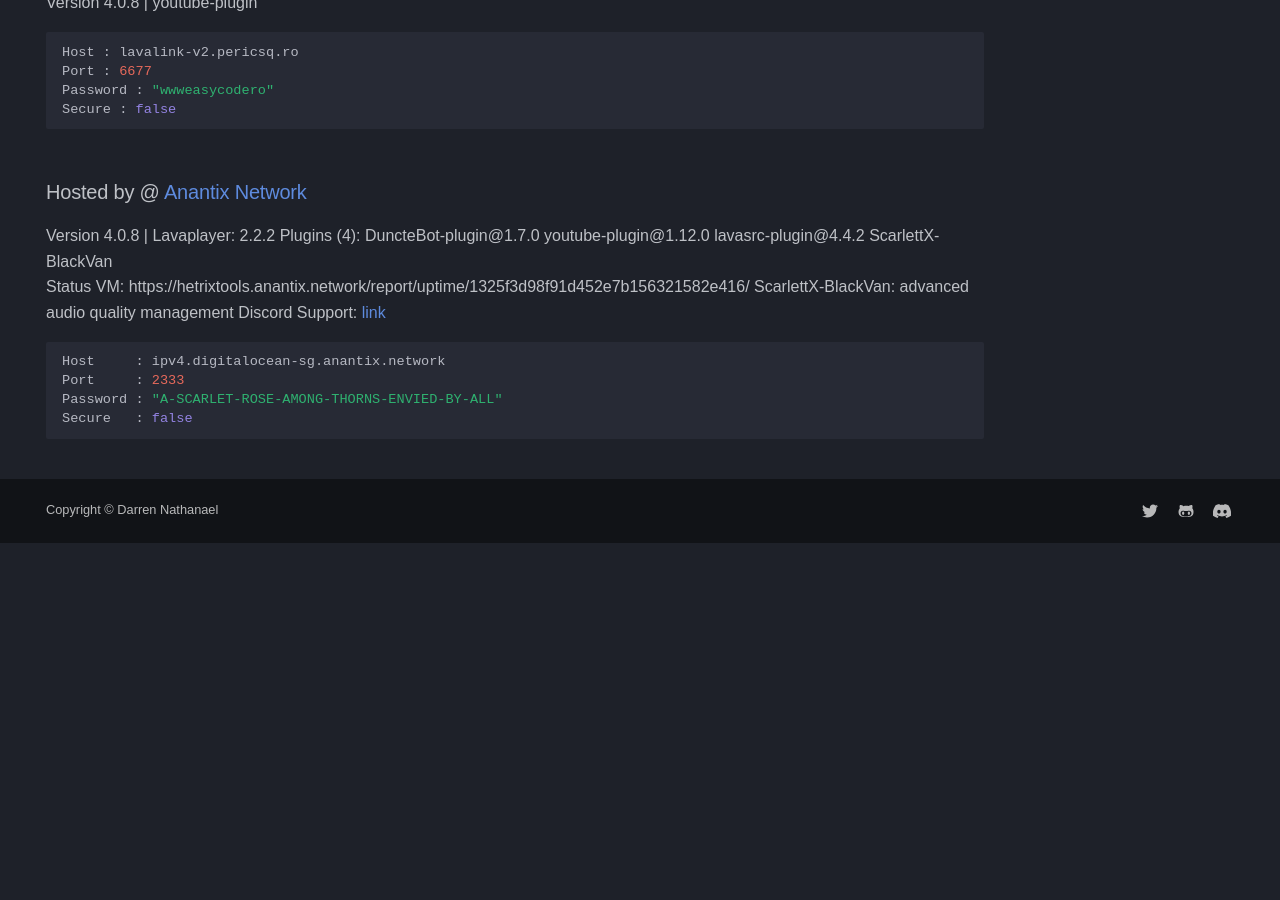
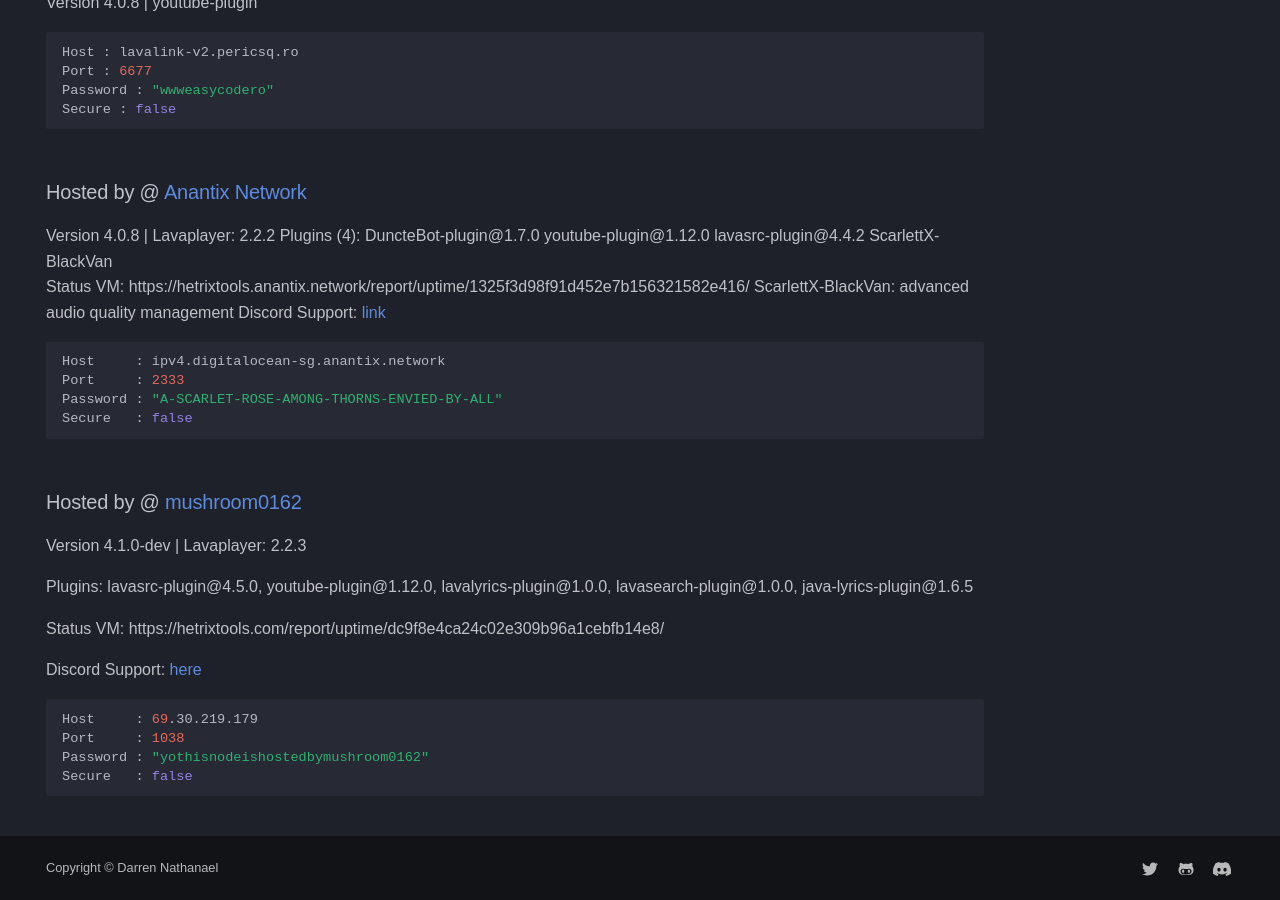
Before and after one commit to DarrenOfficial/lavalink-list, an MkDocs documentation site: the page built from docs/NoSSL/lavalink-without-ssl.md, in a window 1280 px wide and 900 px high, scrolled down 3660 px. Built offline with MkDocs 1.6.1 and Material for MkDocs 9.7.7, drawn with Linux system fonts in a browser that asks for light colours; some web fonts are replaced; comment, search, counter and statistics services are not loaded; a style sheet for code colours, icons or effects is not loaded; before the commit the page ends 4203 px from its top, so only the background shows below that; some of the changed text lies outside the part shown.

Commit message:
Add nonSll lavalink (#685)
* Update lavalink-without-ssl.md

* Update lavalink-without-ssl.md

````diff
--- a/docs/NoSSL/lavalink-without-ssl.md
+++ b/docs/NoSSL/lavalink-without-ssl.md
@@ -181,3 +181,18 @@ Port     : 2333
 Password : "A-SCARLET-ROSE-AMONG-THORNS-ENVIED-BY-ALL"
 Secure   : false
 ```
+
+### Hosted by @ [mushroom0162](https://discord.com/users/1053363102017662976)
+Version 4.1.0-dev | Lavaplayer: 2.2.3
+
+Plugins: lavasrc-plugin@4.5.0, youtube-plugin@1.12.0, lavalyrics-plugin@1.0.0, lavasearch-plugin@1.0.0, java-lyrics-plugin@1.6.5
+
+Status VM: https://hetrixtools.com/report/uptime/dc9f8e4ca24c02e309b96a1cebfb14e8/
+
+Discord Support: [here](https://discord.gg/K4CVv84VBC)
+```bash
+Host     : 69.30.219.179
+Port     : 1038
+Password : "yothisnodeishostedbymushroom0162"
+Secure   : false
+```
````
